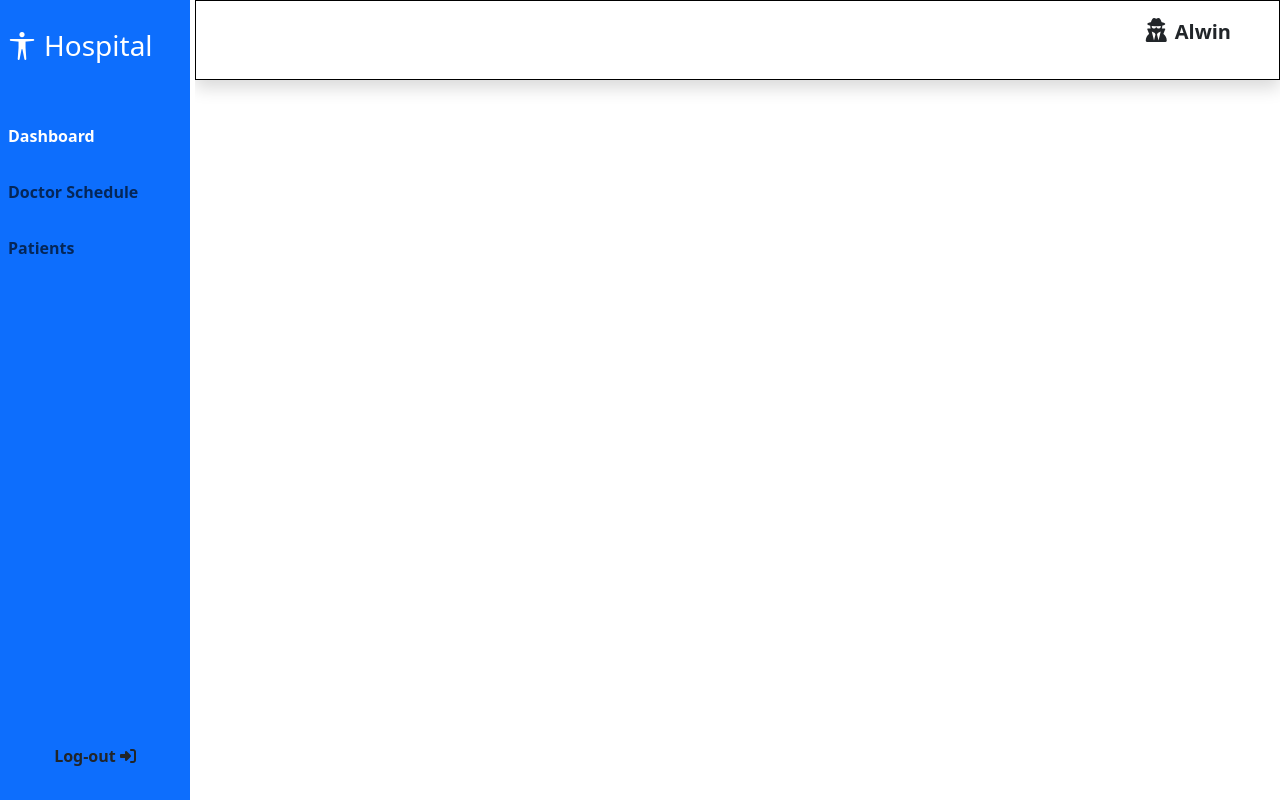
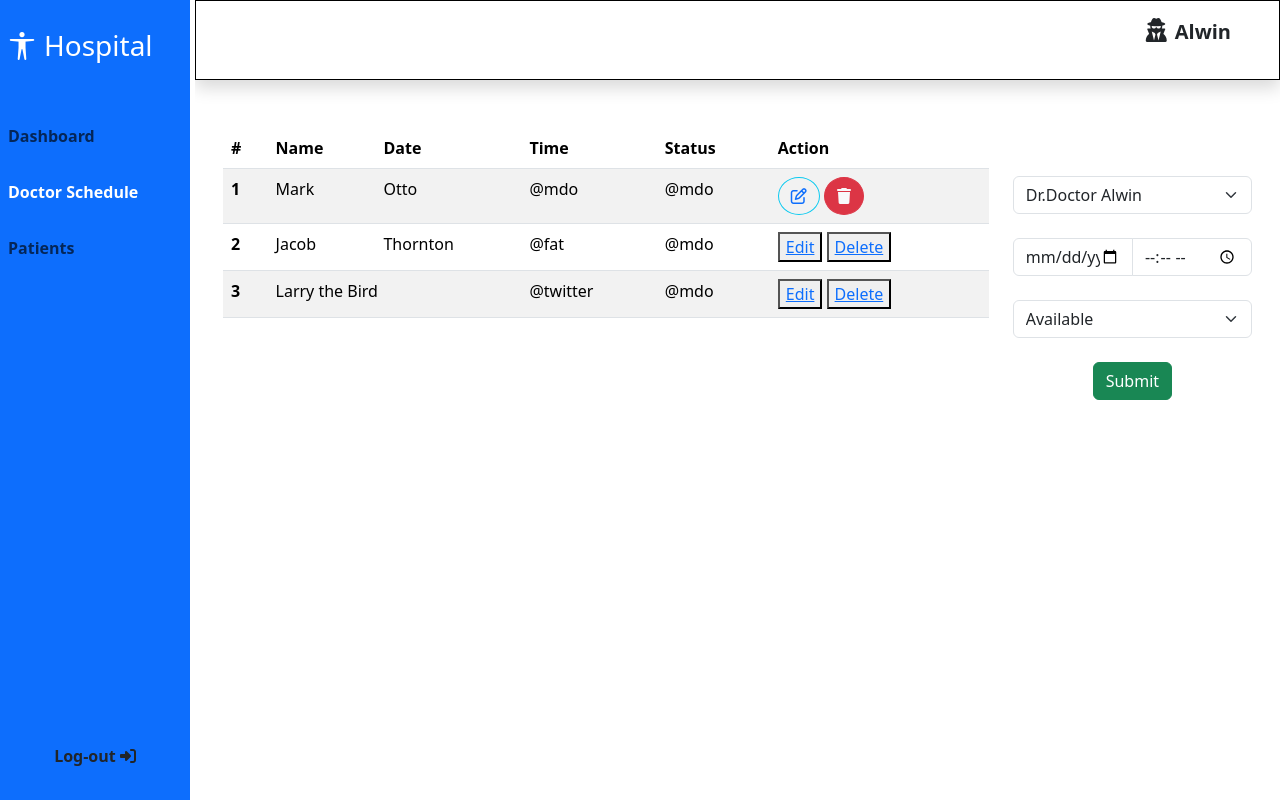
Before and after one commit to AlwinJun/hospital-appointment-system, a PHP site: page /admin/schedule.php in a window 1280 px wide. Run offline with PHP 8.4, Linux system fonts and the light colour scheme; some libraries are stand-ins or nearby versions.

Commit message:
Add schedule table and adding form

```diff
--- a/admin/schedule.php
+++ b/admin/schedule.php
@@ -15,13 +15,13 @@
           <!-- Main sidebar nav -->
           <ul class="navbar-nav fw-semibold">
             <li class="nav-item mb-3">
-              <a href="#" class="nav-link active text-white">Dashboard</a>
+              <a href="dashboard.php" class="nav-link">Dashboard</a>
             </li>
             <li class="nav-item mb-3">
-              <a href="#" class="nav-link text-bg-emphasis">Doctor Schedule</a>
+              <a href="schedule.php" class="nav-link text-bg-emphasis text-white">Doctor Schedule</a>
             </li>
             <li class="nav-item">
-              <a href="#" class="nav-link text-bg-emphasis">Patients</a>
+              <a href="patient.php" class="nav-link text-bg-emphasis">Patients</a>
             </li>
           </ul>
         </nav>
@@ -40,8 +40,96 @@
       <div class="bg-white p-3 pe-5 mb-5 border border-bottom-1 border-black shadow">
         <div class="d-flex justify-content-end align-items-center">
           <p class="lead fw-bold"><i class="fa-solid fa-user-secret me-2 fs-4"></i>Alwin</p>
-        </div>
       </div>
+    </div>
+
+    <!-- Schedule table -->
+    <section class="row justify content-between mb-4 mx-3">
+      <div class="col">
+        <table class="table table-striped table-hover">
+          <thead>
+            <tr>
+              <th scope="col">#</th>
+              <th scope="col">Name</th>
+              <th scope="col">Date</th>
+              <th scope="col">Time</th>
+              <th scope="col">Status</th>
+              <th scope="col">Action</th>
+            </tr>
+          </thead>
+          <tbody>
+            <tr>
+              <th scope="row">1</th>
+              <td>Mark</td>
+              <td>Otto</td>
+              <td>@mdo</td>
+              <td>@mdo</td>
+              <td>
+                <button class="btn btn-outline-info rounded-circle">
+                  <a href="#"><i class="fa-regular fa-pen-to-square"></i></a>
+                </button>
+                <button class="btn btn-danger rounded-circle">
+                  <a href="#"><i class="fa-solid fa-trash text-light"></i></a>
+              </button>
+              </td>
+            </tr>
+            <tr>
+              <th scope="row">2</th>
+              <td>Jacob</td>
+              <td>Thornton</td>
+              <td>@fat</td>
+              <td>@mdo</td>
+              <td>
+                <button><a href="#">Edit</a></button>
+                <button><a href="#">Delete</a></button>
+              </td>
+            </tr>
+            <tr>
+              <th scope="row">3</th>
+              <td colspan="2">Larry the Bird</td>
+              <td>@twitter</td>
+              <td>@mdo</td>
+              <td>
+                <button><a href="#">Edit</a></button>
+                <button><a href="#">Delete</a></button>
+              </td>
+            </tr>
+          </tbody>
+        </table>
+      </div>
+
+      <div class="col-3 my-5">
+        <form action="">
+          <!-- <div class="form-floating mb-3 ">
+            <input type="text" class="form-control " id="address" placeholder="Enter your address">
+            <label for="address" class="fw-light">Address</label>
+          </div> -->
+
+          <div class="mb-4">
+            <select class="form-select form-select-md" aria-label=".form-select-sm example">
+              <option value="Dr.Doctor Alwin" selected>Dr.Doctor Alwin</option>
+              <option value="Doctor 2">Doctor 2</option>
+              <option value="2">Doctor 3</option>
+              <option value="3">4</option>
+            </select>
+          </div>
+          <div class="input-group input-group-md mb-4">
+            <input type="date" class="form-control" id="date" placeholder="Enter the date">
+            <input type="time" class="form-control" id="time" placeholder="Enter the time">
+          </div>
+          <div class="mb-4">
+            <select class="form-select form-select-md" aria-label=".form-select-sm example">
+              <option value="Available" selected>Available</option>
+              <option value="Booked">Booked</option>
+            </select>
+          </div>
+
+          <div class="text-center"><button class="btn btn-success btn-md">Submit</button></div>
+        </form>
+      </div>
+    </section>
     </div>
   </div>
 </div>
+
+<?php include '../inc/footer.php';?>
```
